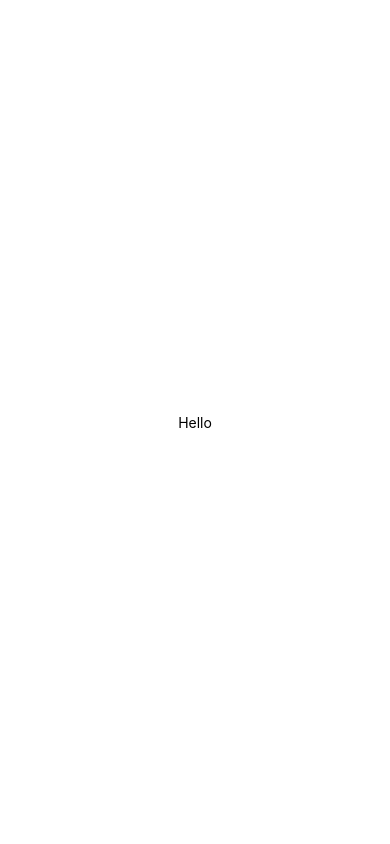
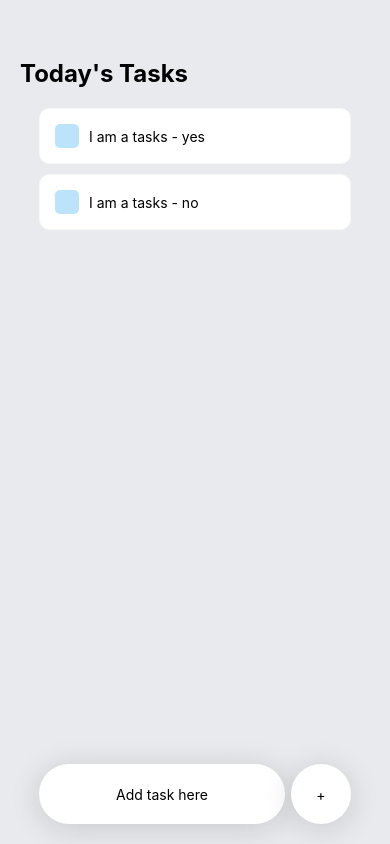
Before and after one commit to Sam-McCathie/expo-crud, a React Native app: screen / in a window 390 px wide. Built offline with nearby package versions, Linux system fonts and the light colour scheme.

Commit message:
Created core components and styles

```diff
--- a/App.tsx
+++ b/App.tsx
@@ -1,20 +1,35 @@
-import { StatusBar } from 'expo-status-bar';
-import { StyleSheet, Text, View } from 'react-native';
+import {StyleSheet, Text, View, SafeAreaView} from 'react-native';
+import Task from './components/Task';
+import TaskInput from './components/TaskInput';
 
 export default function App() {
   return (
-    <View style={styles.container}>
-      <Text>Hello</Text>
-      <StatusBar style="auto" />
-    </View>
+    <SafeAreaView style={styles.container}>
+      <Text style={styles.heading}>Today's Tasks</Text>
+      <View style={styles.tasks}>
+        <Task name={'yes'} />
+        <Task name={'no'} />
+      </View>
+      <TaskInput />
+    </SafeAreaView>
   );
 }
 
 const styles = StyleSheet.create({
   container: {
     flex: 1,
-    backgroundColor: '#fff',
+    backgroundColor: '#E8EAED',
+  },
+  heading: {
+    fontSize: 24,
+    lineHeight: 28,
+    fontWeight: '700',
+    marginTop: 60,
+    marginBottom: 20,
+    marginLeft: 20,
+  },
+  tasks: {
+    display: 'flex',
     alignItems: 'center',
-    justifyContent: 'center',
   },
 });
--- /dev/null
+++ b/components/Task.tsx
@@ -0,0 +1,41 @@
+import React from 'react';
+import {Text, View, StyleSheet, TouchableOpacity} from 'react-native';
+
+type Task = {
+  name: string;
+  complete?: boolean;
+};
+
+const Task: React.FC<Task> = props => {
+  const {name} = props;
+  return (
+    <View style={styles.task}>
+      <TouchableOpacity style={styles.completeToggle}></TouchableOpacity>
+      <Text>I am a tasks - {name}</Text>
+    </View>
+  );
+};
+
+const styles = StyleSheet.create({
+  task: {
+    backgroundColor: '#FFFFFF',
+    borderWidth: 1,
+    borderRadius: 10,
+    borderColor: '#F7F7F7',
+    marginBottom: 10,
+    width: '80%',
+    padding: 15,
+    display: 'flex',
+    flexDirection: 'row',
+    alignItems: 'center',
+  },
+  completeToggle: {
+    width: 24,
+    height: 24,
+    backgroundColor: 'rgba(85, 188, 246, 0.4)',
+    borderRadius: 5,
+    marginRight: 10,
+  },
+});
+
+export default Task;
--- /dev/null
+++ b/components/TaskInput.tsx
@@ -0,0 +1,69 @@
+import React from 'react';
+import {
+  KeyboardAvoidingView,
+  Platform,
+  TextInput,
+  View,
+  TouchableOpacity,
+  Text,
+  StyleSheet,
+} from 'react-native';
+
+const TaskInput: React.FC = () => {
+  return (
+    <KeyboardAvoidingView
+      behavior={Platform.OS === 'ios' ? 'padding' : 'height'}
+      style={styles.taskInputContainer}>
+      <View style={styles.taskInputComponents}>
+        <TextInput
+          placeholder="Add task here"
+          style={[styles.taskInput, styles.taskInputComponentShadow]}
+        />
+
+        <TouchableOpacity
+          activeOpacity={0.6}
+          style={[styles.taskAdd, styles.taskInputComponentShadow]}>
+          <Text>+</Text>
+        </TouchableOpacity>
+      </View>
+    </KeyboardAvoidingView>
+  );
+};
+
+const styles = StyleSheet.create({
+  taskInputContainer: {
+    flex: 1,
+    alignItems: 'center',
+    justifyContent: 'flex-end',
+  },
+  taskInputComponents: {
+    display: 'flex',
+    flexDirection: 'row',
+    justifyContent: 'space-between',
+    width: '80%',
+    marginBottom: 20,
+  },
+  taskInputComponentShadow: {
+    shadowColor: '#171717',
+    shadowOffset: {width: 0, height: 4},
+    shadowOpacity: 0.15,
+    shadowRadius: 30,
+  },
+  taskInput: {
+    backgroundColor: '#FFFFFF',
+    width: 246,
+    paddingVertical: 15,
+    borderRadius: 60,
+    textAlign: 'center',
+  },
+  taskAdd: {
+    width: 60,
+    height: 60,
+    alignItems: 'center',
+    justifyContent: 'center',
+    backgroundColor: '#FFFFFF',
+    borderRadius: 52,
+  },
+});
+
+export default TaskInput;
```
Also changed, not shown: .prettierrc.js (added).
